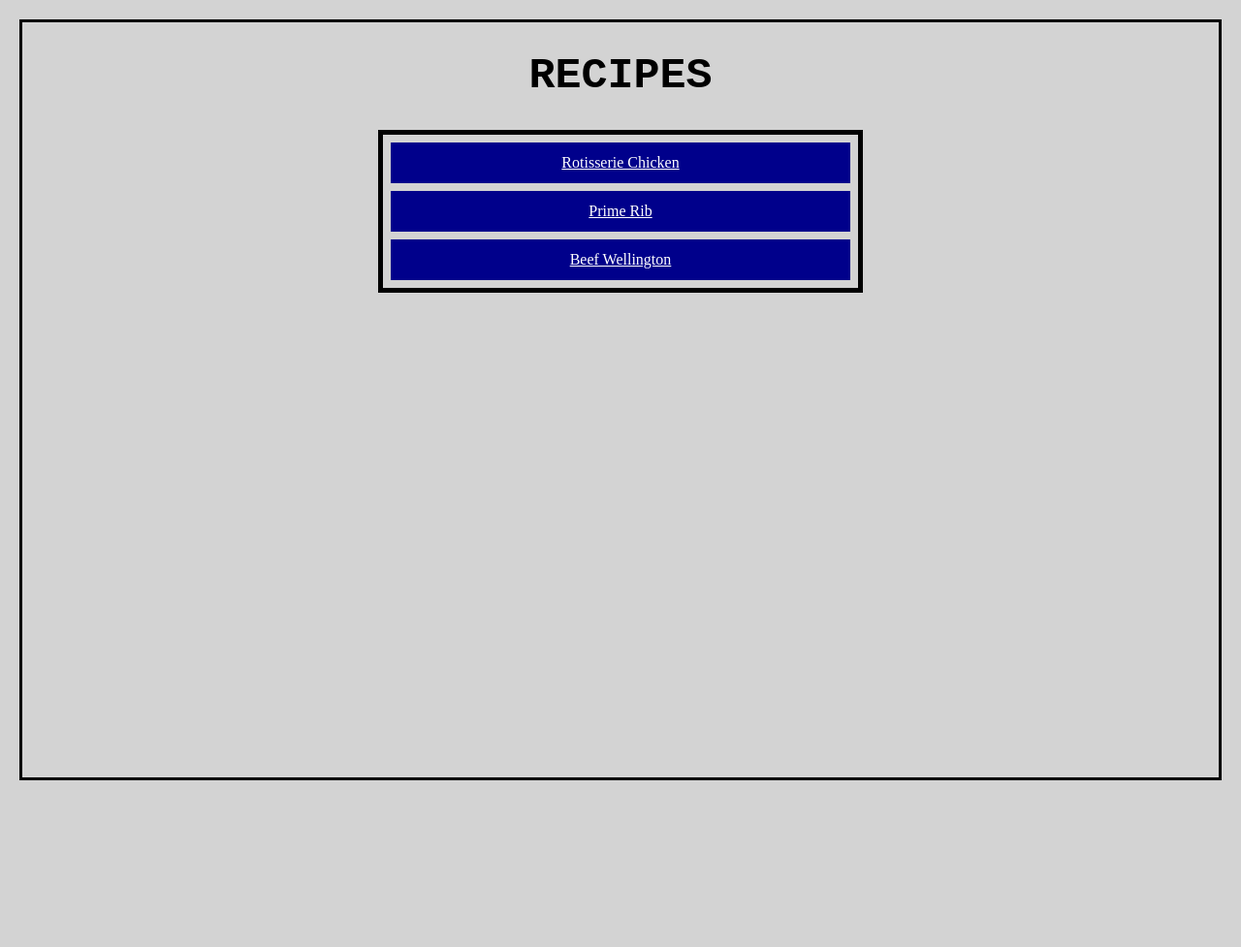
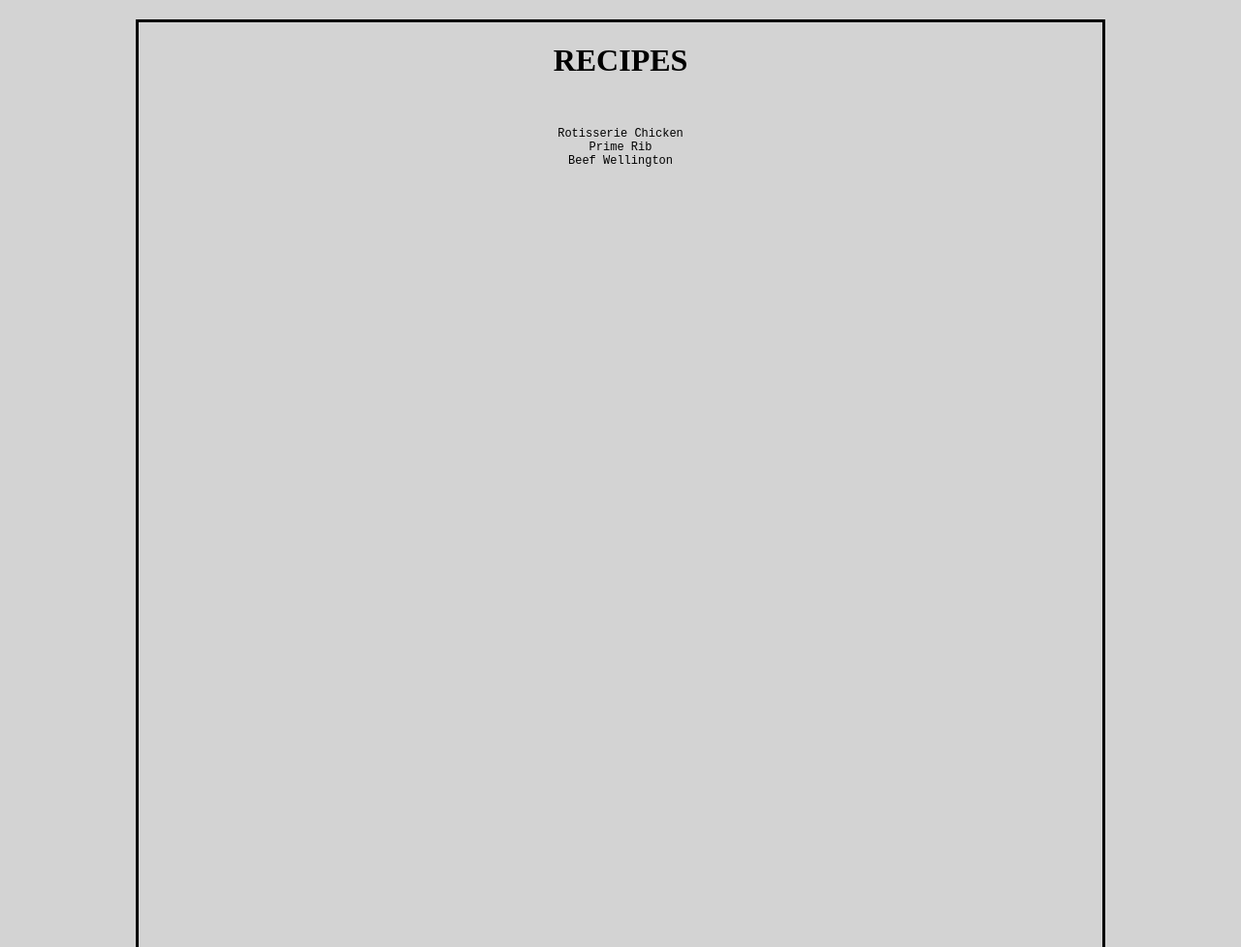
Before and after one commit to qvang/odin-recipes, a plain HTML site: page index.html in a window 1280 px wide. Shown: the top 977 px of the page at 97% size. Before the commit the page ends 825 px from the top, so only its background shows below. Drawn offline with Linux system fonts and the light colour scheme.

Commit message:
Updated css and html.

```diff
--- a/index.html
+++ b/index.html
@@ -7,11 +7,13 @@
     <link rel="stylesheet" href="styles.css">
 </head>
 <body>
-    <h1>RECIPES</h1>
+    <h1 class="index-title">RECIPES</h1>
     <div class="container">
-        <a href="recipes/chicken.html" class="linkblock">Rotisserie Chicken</a>
-        <a href="recipes/primerib.html" class="linkblock">Prime Rib</a>
-        <a href="recipes/beef_wellington.html" class="linkblock">Beef Wellington</a>
+        <ul class="index-list">
+            <li><a href="recipes/chicken.html" class="linkblock">Rotisserie Chicken</a></li>
+            <li><a href="recipes/primerib.html" class="linkblock">Prime Rib</a></li>
+            <li><a href="recipes/beef_wellington.html" class="linkblock">Beef Wellington</a></li>
+        </ul>
     </div>
 </body>
 </html>
--- a/styles.css
+++ b/styles.css
@@ -10,16 +10,27 @@ html {
 
 body {
     background-color: lightgrey;
-    margin: 20px;
     border: 3px solid black;
-    padding-bottom: 500px;
+    height: 120vh;
+    width: 1000px;
+    margin-left: auto;
+    margin-right: auto;
+    margin-top: 20px;
 }
 
 h1 {
     text-align: center;
-    font-size: 45px;
-    color: black;
-    font-family: monospace , sans-serif;
+    margin-bottom: 50px;
+    padding: 0;
+}
+
+h2 {
+    margin-left: 10px;
+    font-size: 15px;
+}
+
+p {
+    text-align: center;
 }
 
 .center {
@@ -29,15 +40,9 @@ h1 {
     width: 30%;
 }
 
-.linkblock {
-    color: black;
-    display: block;
-    text-align: center;
-    margin: 8px;
-    background-color: darkblue;
-    color: white;
-    padding: 12px 30px;
-
+img {
+    max-width: 250px;
+    max-height: 250px;
 }
 
 p {
@@ -47,21 +52,20 @@ p {
 
 li {
     font-family: monospace, sans-serif;
+    font-size: 12px;
 }
 
-h2 {
-    font-family: 'Franklin Gothic Medium', 'Arial Narrow', Arial, sans-serif;
+.index-list {
+    list-style-type: none;
+    margin: 0;
+    padding: 0;
 }
 
-.container {
-    width: 500px;
-    border: 5px solid black;
-    margin: auto;
+.linkblock {
+    display: flex;
+    flex-direction: column;
+    align-items: center;
+    text-decoration: none;
+    color: black;
+    gap: 20px;
 }
-
-.chicken,
-.primerib,
-.beef_wellington {
-    margin: 8px;
-    text-align: center;
-}
```
